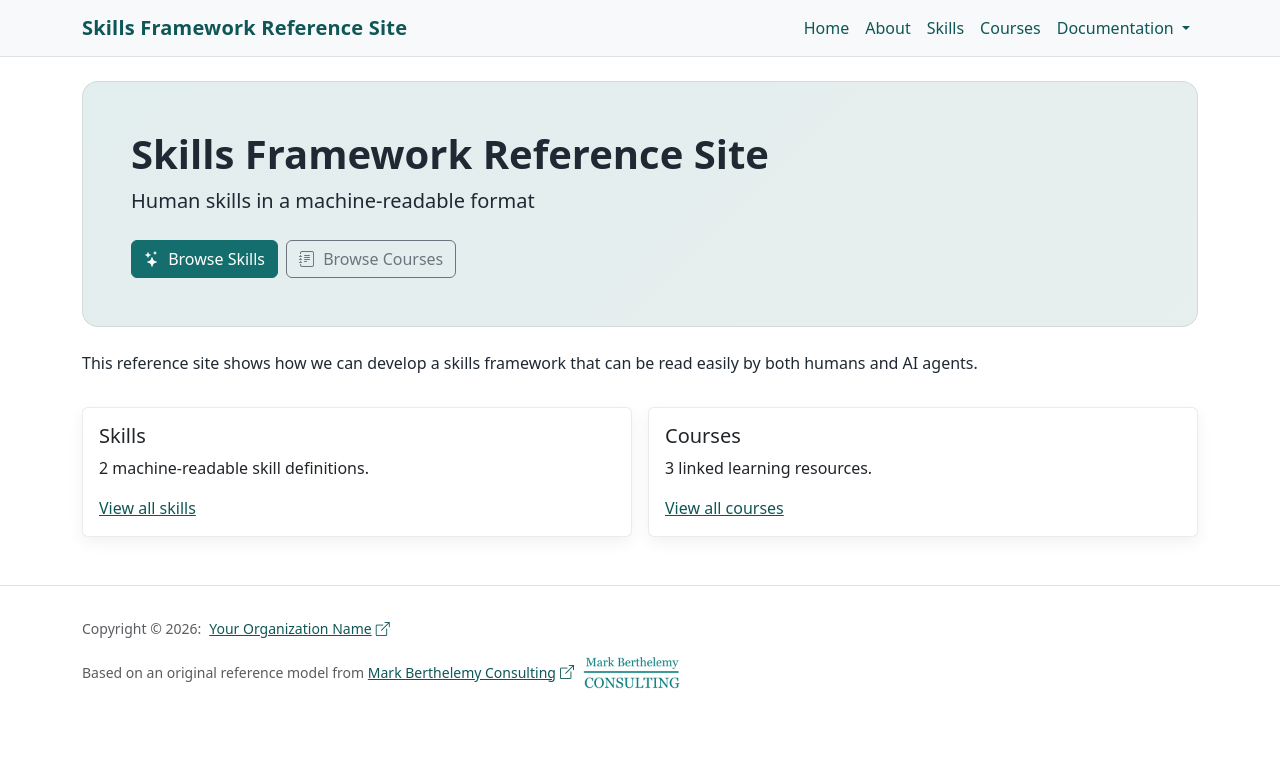
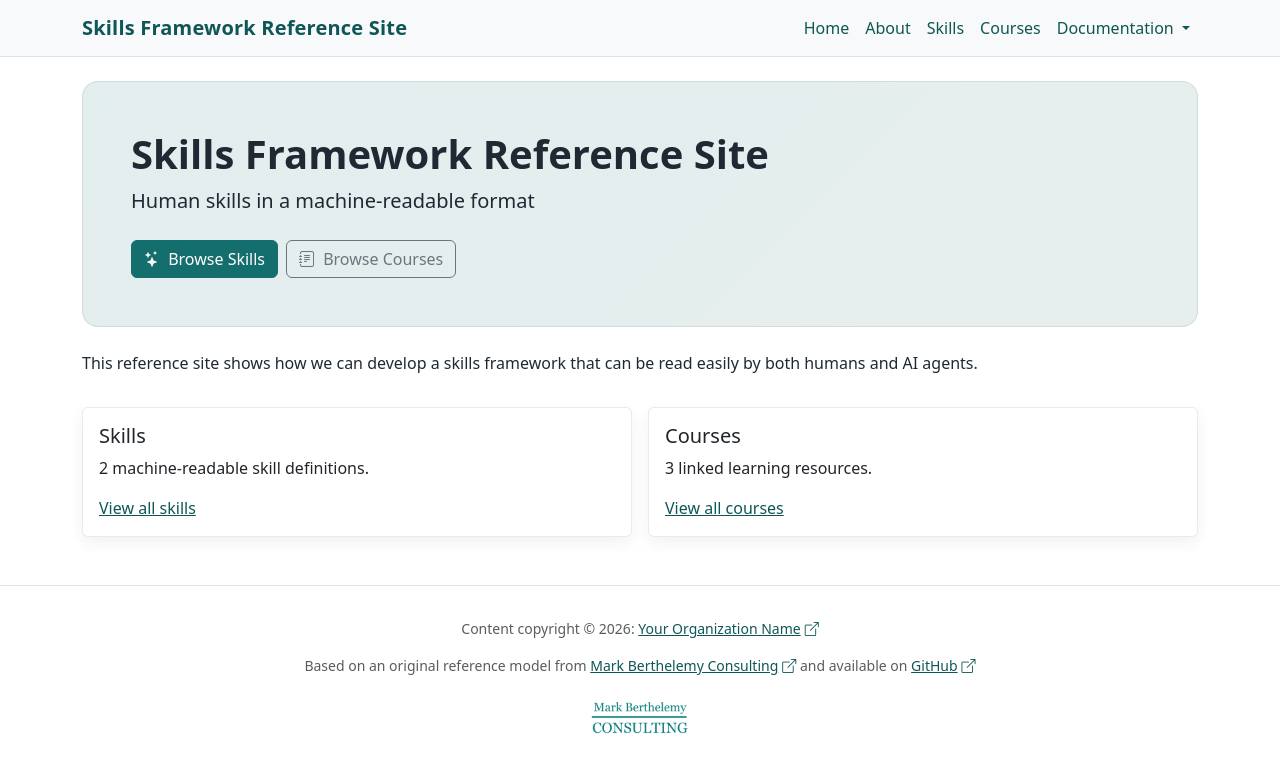
Before and after one commit to berthelemy/skills-framework, a Jekyll site: the page built from _pages/index.markdown, in a window 1280 px wide. Shown: the top 773 px of the page. Built offline with Jekyll 4.4.1, drawn with Linux system fonts in a browser that asks for light colours.

Commit message:
Adjust footer layout

```diff
--- a/_includes/footer.html
+++ b/_includes/footer.html
@@ -2,18 +2,19 @@
   {% assign org = site.data.content.branding.organisation %}
   <div class="container small text-body-secondary">
     {% if org and org.name %}
-      <div class="mt-2 d-flex flex-wrap gap-2 align-items-center">
-        <span>Copyright &copy; {{ "now" | date: "%Y" }}:</span>
+      <div class="mt-2 ">
+        <p class="text-center">Content copyright &copy; {{ "now" | date: "%Y" }}:
         {% if org.url %}
           <a href="{{ org.url }}" target="_blank" rel="noopener noreferrer">{{ org.name }}</a>
         {% else %}
-          <span>{{ org.name }}</span>
+          {{ org.name }}</p>
         {% endif %}
+
       </div>
     {% endif %}
-      <div class="mt-2 d-flex flex-wrap gap-2 align-items-center">
-        <p class="text-center">Based on an original reference model from <a href="https://consulting.berthelemy.net" target="_blank">Mark Berthelemy Consulting</a></p>
-        <p class="text-center"><img src="/assets/images/mb-logo-transp-300.png" style="height: 50px" alt="Mark Berthelemy Consulting logo" /></p>
+      <div class="mt-2 align-items-center justify-content-center">
+        <p class="text-center">Based on an original reference model from <a href="https://consulting.berthelemy.net" target="_blank">Mark Berthelemy Consulting</a> and available on <a href="https://github.com/berthelemy/skills-framework" target="_blank">GitHub</a></p>
+        <p class="text-center"><a href="https://consulting.berthelemy.net" target="_blank" data-external-link-decorated="true"><img src="/assets/images/mb-logo-transp-300.png" style="height: 50px" alt="Mark Berthelemy Consulting logo" /></a></p>
       </div>
   </div>
 </footer>
```
